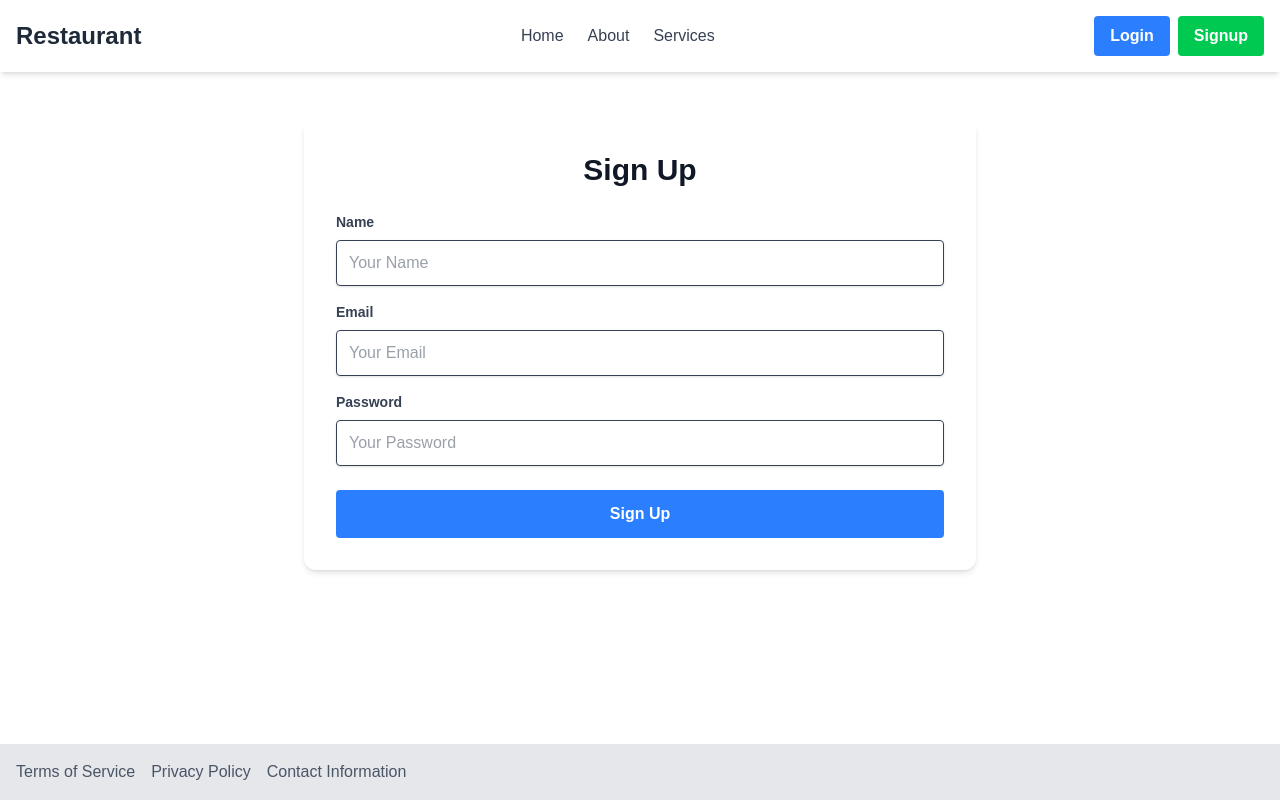
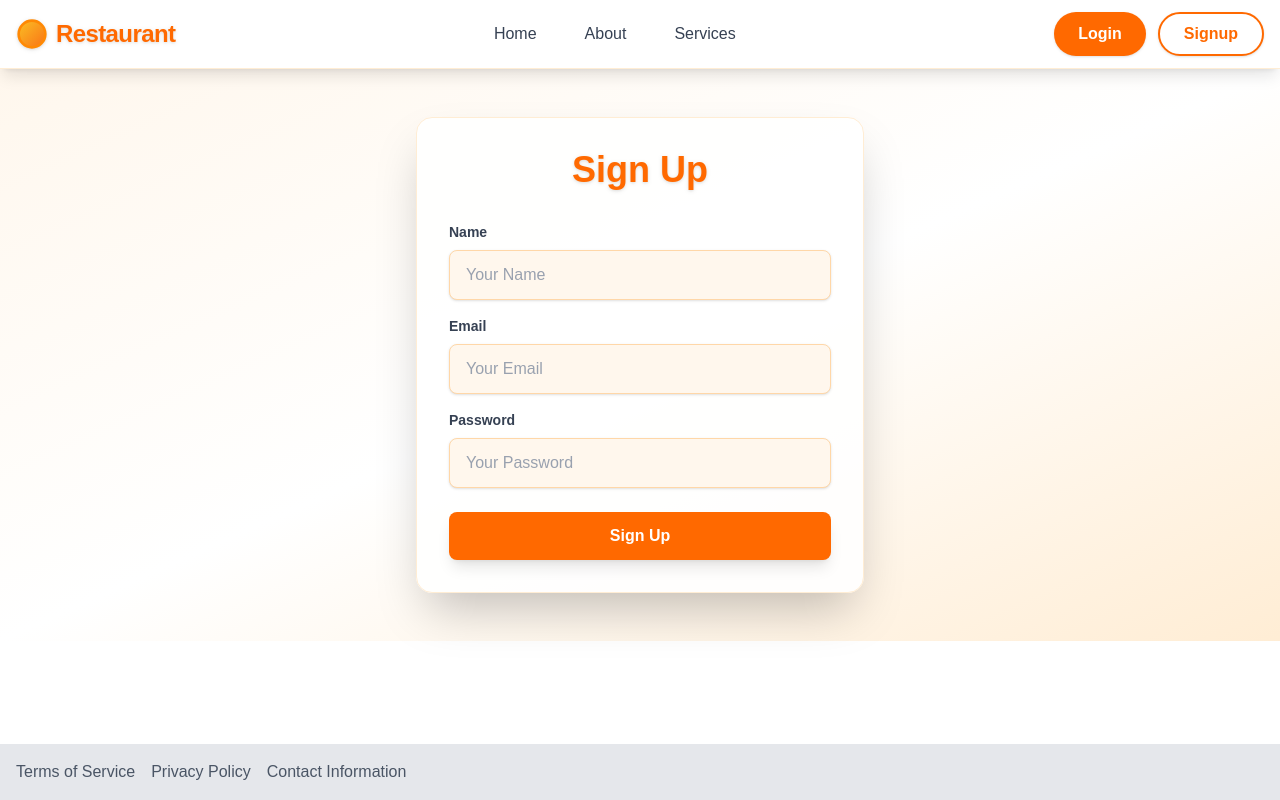
Before and after one commit to rajdaslaniya/lunabase-gemini, a Next.js app: page /signup in a window 1280 px wide. Built offline with nearby package versions, Linux system fonts and the light colour scheme.

Commit message:
update ui with windsurf

```diff
--- a/package.json
+++ b/package.json
@@ -17,6 +17,7 @@
     "prisma": "^6.12.0",
     "react": "19.1.0",
     "react-dom": "19.1.0",
+    "react-icons": "^5.5.0",
     "react-toastify": "^11.0.5",
     "yup": "^1.6.1"
   },
--- a/src/app/page.tsx
+++ b/src/app/page.tsx
@@ -37,20 +37,71 @@ const Home = () => {
   return (
     <Layout>
       <section
-        className="relative py-24 bg-cover bg-center"
+        className="relative py-32 md:py-40 bg-cover bg-center"
         style={{
           backgroundImage: `url('https://images.unsplash.com/photo-1517248135467-4c7edcad34c4?q=80&w=1470&auto=format&fit=crop&ixlib=rb-4.1.0&ixid=M3wxMjA3fDB8MHxwaG90by1wYWdlfHx8fGVufDB8fHx8fA%3D%3D')`,
         }}
       >
-        <div className="absolute inset-0 bg-black opacity-70 bg-gradient-to-r from-black to-transparent"></div>
-        <div className="container text-center relative z-10 py-16">
-          <h2 className="text-5xl font-bold text-white mb-6">
-            Welcome to Restaurant
+        <div className="absolute inset-0 bg-gradient-to-br from-black/80 via-orange-900/60 to-transparent"></div>
+        <div className="container text-center relative z-10 py-20 flex flex-col items-center">
+          <h2 className="text-5xl md:text-6xl font-extrabold mb-8 drop-shadow-lg animate-fade-in flex flex-col items-center">
+            <span className="text-white">Welcome to</span>
+            <span className="relative inline-block">
+              <span className="bg-gradient-to-r from-orange-400 via-yellow-400 to-orange-600 bg-clip-text text-transparent animate-bounce-slow">
+                Restaurant
+              </span>
+              <span className="block h-2 w-2/3 mx-auto mt-2 rounded-full bg-orange-400 opacity-70 animate-underline-pop"></span>
+            </span>
           </h2>
-          <p className="text-2xl text-gray-300 mb-10">
+
+          <style jsx>{`
+            @keyframes bounce-slow {
+              0%,
+              100% {
+                transform: translateY(0);
+              }
+              50% {
+                transform: translateY(-8px);
+              }
+            }
+            .animate-bounce-slow {
+              animation: bounce-slow 2.5s infinite;
+            }
+            @keyframes underline-pop {
+              0% {
+                width: 0;
+                opacity: 0;
+              }
+              70% {
+                width: 80%;
+                opacity: 1;
+              }
+              100% {
+                width: 66%;
+                opacity: 0.7;
+              }
+            }
+            .animate-underline-pop {
+              animation: underline-pop 1.5s cubic-bezier(0.4, 0, 0.2, 1) 1;
+            }
+          `}</style>
+          <p className="text-2xl md:text-3xl text-gray-200 mb-10 max-w-2xl drop-shadow animate-fade-in delay-150">
             Discover the best dining experience.
           </p>
-          <button className="bg-orange-500 hover:bg-orange-700 text-white font-bold py-4 px-8 rounded-lg shadow-lg">
+          <button className="flex items-center gap-3 bg-orange-500 hover:bg-orange-600 focus:ring-4 focus:ring-orange-300 text-white font-bold py-4 px-10 rounded-full shadow-xl text-xl transition-all duration-300 transform hover:scale-105 active:scale-95 animate-pop-in">
+            <svg
+              className="w-6 h-6 animate-bounce"
+              fill="none"
+              stroke="currentColor"
+              strokeWidth="2"
+              viewBox="0 0 24 24"
+            >
+              <path
+                strokeLinecap="round"
+                strokeLinejoin="round"
+                d="M9 5l7 7-7 7"
+              />
+            </svg>
             Explore Menu
           </button>
         </div>
--- a/src/app/signup/page.tsx
+++ b/src/app/signup/page.tsx
@@ -65,11 +65,10 @@ const SignupPage = () => {
 
   return (
     <Layout>
-      <div className="container mx-auto py-12">
-        <div className="max-w-md mx-auto bg-white rounded-xl shadow-md overflow-hidden md:max-w-2xl">
-          <div className="md:flex">
-            <div className="w-full p-8">
-              <h2 className="text-3xl font-bold text-gray-900 mb-6 text-center">
+      <div className="flex flex-col bg-gradient-to-br from-orange-50 via-white to-orange-100 animate-fade-in">
+        <div className="flex-1 flex items-center justify-center py-12">
+          <div className="w-full max-w-md bg-white/90 rounded-2xl shadow-2xl border border-orange-100 p-8 animate-pop-in">
+            <h2 className="text-4xl font-extrabold text-orange-500 mb-8 text-center drop-shadow">
               Sign Up
             </h2>
             <Formik
@@ -84,66 +83,64 @@ const SignupPage = () => {
       {({ errors, touched }) => (
         <Form>
           <div className="mb-4">
-                      <label
-                        htmlFor="name"
-                        className="block text-gray-700 text-sm font-bold mb-2"
-                      >
+            <label htmlFor="name" className="block text-gray-700 text-sm font-bold mb-2">
               Name
             </label>
             <Field
               id="name"
               name="name"
               type="text"
-                        className="shadow appearance-none border rounded w-full py-3 px-3 text-gray-700 leading-tight focus:outline-none focus:shadow-outline"
+              className="border border-orange-200 rounded-lg w-full py-3 px-4 text-gray-700 bg-orange-50 focus:bg-white focus:border-orange-400 focus:ring-2 focus:ring-orange-200 transition-all duration-200 outline-none shadow-sm placeholder-gray-400"
               placeholder="Your Name"
             />
             {errors.name && touched.name ? (
-                        <div className="text-red-500">{errors.name}</div>
+              <div className="text-red-500 text-sm mt-1">{errors.name}</div>
             ) : null}
           </div>
           <div className="mb-4">
-                      <label
-                        htmlFor="email"
-                        className="block text-gray-700 text-sm font-bold mb-2"
-                      >
+            <label htmlFor="email" className="block text-gray-700 text-sm font-bold mb-2">
               Email
             </label>
             <Field
               id="email"
               name="email"
               type="email"
-                        className="shadow appearance-none border rounded w-full py-3 px-3 text-gray-700 leading-tight focus:outline-none focus:shadow-outline"
+              className="border border-orange-200 rounded-lg w-full py-3 px-4 text-gray-700 bg-orange-50 focus:bg-white focus:border-orange-400 focus:ring-2 focus:ring-orange-200 transition-all duration-200 outline-none shadow-sm placeholder-gray-400"
               placeholder="Your Email"
             />
             {errors.email && touched.email ? (
-                        <div className="text-red-500">{errors.email}</div>
+              <div className="text-red-500 text-sm mt-1">{errors.email}</div>
             ) : null}
           </div>
           <div className="mb-6">
-                      <label
-                        htmlFor="password"
-                        className="block text-gray-700 text-sm font-bold mb-2"
-                      >
+            <label htmlFor="password" className="block text-gray-700 text-sm font-bold mb-2">
               Password
             </label>
             <Field
               id="password"
               name="password"
               type="password"
-                        className="shadow appearance-none border rounded w-full py-3 px-3 text-gray-700 leading-tight focus:outline-none focus:shadow-outline"
+              className="border border-orange-200 rounded-lg w-full py-3 px-4 text-gray-700 bg-orange-50 focus:bg-white focus:border-orange-400 focus:ring-2 focus:ring-orange-200 transition-all duration-200 outline-none shadow-sm placeholder-gray-400"
               placeholder="Your Password"
             />
             {errors.password && touched.password ? (
-                        <div className="text-red-500">{errors.password}</div>
+              <div className="text-red-500 text-sm mt-1">{errors.password}</div>
             ) : null}
           </div>
           <div className="flex items-center justify-between">
             <button
-                        className="bg-blue-500 hover:bg-blue-700 text-white font-bold py-3 px-6 rounded focus:outline-none focus:shadow-outline w-full cursor-pointer"
+              className="flex items-center justify-center gap-2 bg-orange-500 hover:bg-orange-600 focus:ring-4 focus:ring-orange-200 text-white font-bold py-3 px-6 rounded-lg w-full shadow-lg transition-all duration-200 transform hover:scale-105 active:scale-95 disabled:opacity-60 disabled:cursor-not-allowed"
               type="submit"
               disabled={loading}
             >
-                        {loading ? "Loading..." : "Sign Up"}
+              {loading ? (
+                <svg className="w-5 h-5 animate-spin" fill="none" viewBox="0 0 24 24">
+                  <circle className="opacity-25" cx="12" cy="12" r="10" stroke="currentColor" strokeWidth="4"></circle>
+                  <path className="opacity-75" fill="currentColor" d="M4 12a8 8 0 018-8v4a4 4 0 00-4 4H4z"></path>
+                </svg>
+              ) : (
+                "Sign Up"
+              )}
             </button>
           </div>
         </Form>
@@ -152,7 +149,6 @@ const SignupPage = () => {
   </div>
 </div>
       </div>
-      </div>
     </Layout>
   );
 };
--- a/src/components/Footer.tsx
+++ b/src/components/Footer.tsx
@@ -2,7 +2,7 @@ import React from "react";
 import Link from "next/link";
 
 const Footer: React.FC = () => (
-  <footer className="bg-gray-200 py-4 mt-auto">
+  <footer className="bg-gray-200 py-4">
     <div className="container">
       <ul className="flex justify-start space-x-4">
         <li>
--- a/src/components/Header.tsx
+++ b/src/components/Header.tsx
@@ -18,45 +18,50 @@ const Header: React.FC<HeaderProps> = ({ onToggleSidebar }) => {
   };
 
   return (
-    <header className="bg-white shadow-md">
-      <div className="container py-4 flex items-center justify-between">
+    <header className="sticky top-0 z-50 bg-white/70 backdrop-blur-md border-b border-orange-100 shadow-lg transition-all">
+      <div className="container mx-auto px-4 py-3 flex items-center justify-between">
         {/* Left: Logo */}
-        <div className="text-2xl font-bold text-gray-800 hover:text-gray-600 whitespace-nowrap">
-          <Link href="/">Restaurant</Link>
+        <div className="flex items-center gap-2 text-2xl font-extrabold text-orange-500 whitespace-nowrap tracking-tight drop-shadow">
+          <svg className="w-8 h-8 text-orange-400" fill="none" stroke="currentColor" strokeWidth="2" viewBox="0 0 24 24">
+            <circle cx="12" cy="12" r="10" stroke="currentColor" strokeWidth="2" fill="url(#orangeGrad)"/>
+            <defs>
+              <linearGradient id="orangeGrad" x1="0" y1="0" x2="1" y2="1">
+                <stop offset="0%" stopColor="#fbbf24" />
+                <stop offset="100%" stopColor="#f97316" />
+              </linearGradient>
+            </defs>
+          </svg>
+          <Link href="/" className="hover:text-orange-600 transition-colors">Restaurant</Link>
         </div>
 
         {/* Center: Nav Links */}
-        <nav className="flex-1 hidden md:flex justify-center gap-6">
-          <Link
-            href="/"
-            className="text-gray-700 hover:text-gray-900 font-medium"
-          >
-            Home
-          </Link>
-          <Link
-            href="/about"
-            className="text-gray-700 hover:text-gray-900 font-medium"
-          >
-            About
-          </Link>
-          <Link
-            href="/services"
-            className="text-gray-700 hover:text-gray-900 font-medium"
-          >
-            Services
-          </Link>
+        <nav className="flex-1 hidden md:flex justify-center gap-8">
+          {[
+            { href: "/", label: "Home" },
+            { href: "/about", label: "About" },
+            { href: "/services", label: "Services" },
+          ].map(({ href, label }) => (
+            <Link
+              key={label}
+              href={href}
+              className="relative text-gray-700 hover:text-orange-500 font-medium px-2 transition-colors duration-200 group"
+            >
+              {label}
+              <span className="absolute left-0 -bottom-1 w-0 h-0.5 bg-gradient-to-r from-orange-400 to-orange-500 rounded-full transition-all duration-300 group-hover:w-full"></span>
+            </Link>
+          ))}
         </nav>
 
         {/* Right: Login/Signup */}
-        <div className="hidden md:flex gap-2">
+        <div className="hidden md:flex gap-3">
           <button
-            className="bg-blue-500 hover:bg-blue-700 text-white font-bold py-2 px-4 rounded cursor-pointer"
+            className="bg-orange-500 hover:bg-orange-600 focus:ring-4 focus:ring-orange-200 text-white font-bold py-2 px-6 rounded-full shadow transition-all duration-200 outline-none"
             onClick={handleLogin}
           >
             Login
           </button>
           <button
-            className="bg-green-500 hover:bg-green-700 text-white font-bold py-2 px-4 rounded cursor-pointer"
+            className="bg-white border-2 border-orange-500 text-orange-500 hover:bg-orange-500 hover:text-white font-bold py-2 px-6 rounded-full shadow transition-all duration-200 outline-none"
             onClick={handleSignup}
           >
             Signup
--- a/src/components/Layout.tsx
+++ b/src/components/Layout.tsx
@@ -10,7 +10,7 @@ const Layout: React.FC<LayoutProps> = ({ children }) => {
   return (
     <>
       <Header />
-      <main>{children}</main>
+      <main className="flex flex-col flex-1">{children}</main>
       <Footer />
     </>
   );
```
Also changed, not shown: src/components/BenefitCard.tsx (+8 -3 lines), 1 other file (tests, documents, lock files or other folders). Lines whose indentation alone changed are shown as unchanged.
